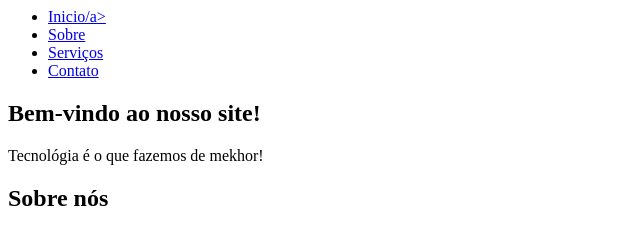
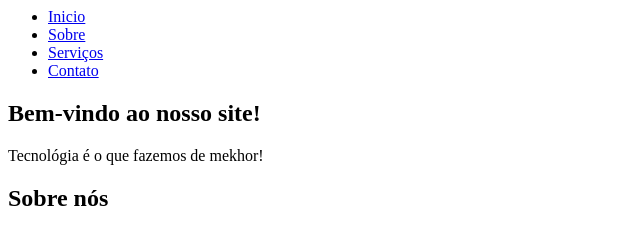
Before and after one commit to hayhay07/Atividade-, a plain HTML site: page index.html in a window 1280 px wide. Shown: the top 229 px of the page, 0-640 px from the left. Drawn offline with Linux system fonts and the light colour scheme.

Commit message:
Update index.html

```diff
--- a/index.html
+++ b/index.html
@@ -2,7 +2,7 @@
   <aside>
     <nav>
       <ul>
-        <li><a href="#inicio">Inicio/a></li>
+        <li><a href="#inicio">Inicio</a></li>
         <li><a href="#sobre">Sobre</a></li>
         <li><a href="#serviços">Serviços</a></li>
         <li><a href="#contato">Contato</a></li>
```
